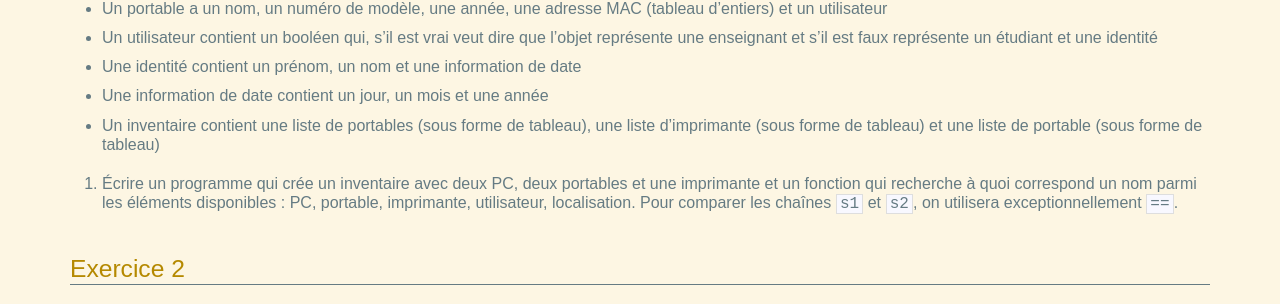
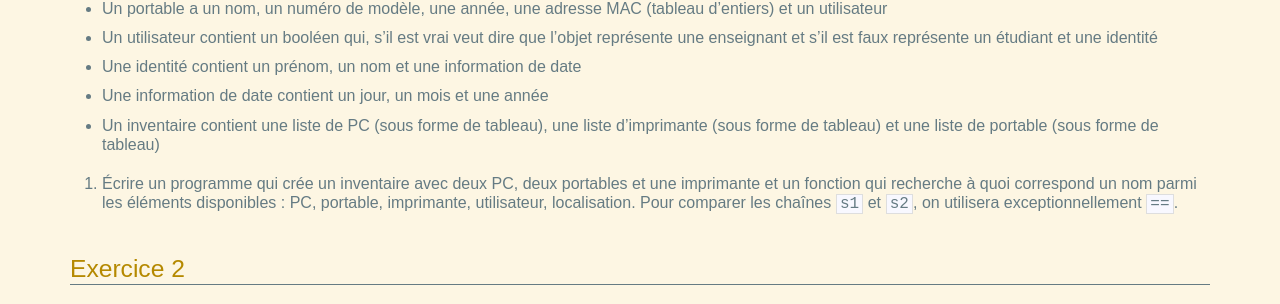
Before and after one commit to lacl-upec/l2epotp, a Jekyll site: the page built from _posts/2016-01-29-TP1.md, in a window 1280 px wide. Shown: the part 459-763 px from the top of the page. Built offline with Jekyll 4.4.1, drawn with Linux system fonts in a browser that asks for light colours.

Commit message:
Update 2016-01-29-TP1.md

```diff
--- a/_posts/2016-01-29-TP1.md
+++ b/_posts/2016-01-29-TP1.md
@@ -23,7 +23,7 @@ Exercice 1
   - Un utilisateur contient un booléen qui, s'il est vrai veut dire que l'objet représente une enseignant et s'il est faux représente un étudiant et une identité
   - Une identité contient un prénom, un nom et une information de date
   - Une information de date contient un jour, un mois et une année
-  - Un inventaire contient une liste de portables (sous forme de tableau), une liste d'imprimante (sous forme de tableau) et une liste de portable (sous forme de tableau)
+  - Un inventaire contient une liste de PC (sous forme de tableau), une liste d'imprimante (sous forme de tableau) et une liste de portable (sous forme de tableau)
 
 2. Écrire un programme qui crée un inventaire avec deux PC, deux portables et une imprimante et un fonction qui recherche à quoi correspond un nom parmi les éléments disponibles : PC, portable, imprimante, utilisateur, localisation. Pour comparer les chaînes `s1` et `s2`, on utilisera exceptionnellement `==`.
 
```
